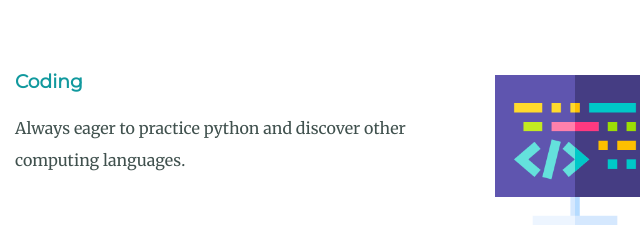
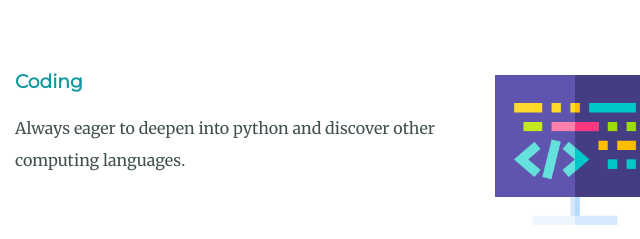
Before and after one commit to jacer00/personalsite, a plain HTML site: page index.html in a window 1280 px wide. Shown: the part 1517-1756 px from the top of the page, 305-945 px from the left. Drawn offline with Linux system fonts and the light colour scheme; a web font is replaced by a local one.

Commit message:
updated index.html

```diff
--- a/index.html
+++ b/index.html
@@ -33,7 +33,7 @@
         <div class="skill-row">
             <img class="code-pic" src="images/coding.png" alt="code-img">
             <h3>Coding</h3>
-            <p>Always eager to practice python and discover other computing languages.</p>
+            <p>Always eager to deepen into python and discover other computing languages.</p>
         </div>
         <div class="skill-row">
             <img class="billiards-pic" src="images/billiard.png" alt="billiards-img">
```
